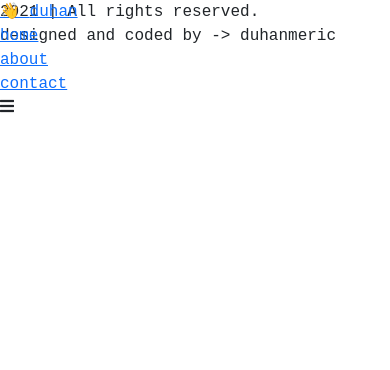
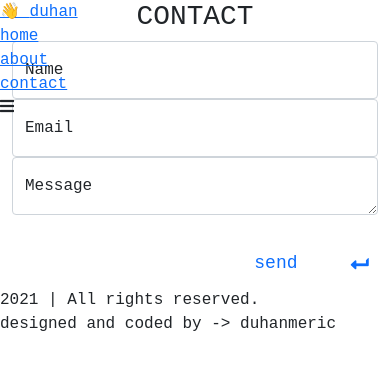
Before and after one commit to duhanmeric/personal-website-2.0, a React (Create React App) app in the folder client/: page /contact in a window 390 px wide. Shown: the top 370 px of the page. Built offline with nearby package versions, Linux system fonts and the light colour scheme.

Commit message:
contact page & responsive

```diff
--- a/client/src/App.tsx
+++ b/client/src/App.tsx
@@ -4,6 +4,7 @@ import { BrowserRouter as Router, Switch, Route } from "react-router-dom";
 import Home from "./views/Home";
 import Footer from "./components/Footer";
 import About from "./views/About";
+import Contact from "./views/Contact";
 
 function App() {
   const [theme, setTheme] = useState(
@@ -35,6 +36,9 @@ function App() {
           <Route exact path="/about">
             <About />
           </Route>
+          <Route exact path="/contact">
+            <Contact />
+          </Route>
         </Switch>
         <Footer />
       </div>
--- a/client/src/index.css
+++ b/client/src/index.css
@@ -2,12 +2,14 @@
   --blackToWhite: #212121;
   --whiteToBlack: #fff;
   --primary: #00ba63;
+  --primary-lowAlpha: rgba(0, 186, 99, 0.4);
 }
 
 body.dark {
   --blackToWhite: #fff;
   --whiteToBlack: #212121;
   --primary: #f44336;
+  --primary-lowAlpha: rgba(244, 67, 54, 0.4);
 }
 
 body {
@@ -32,6 +34,7 @@ code {
 @import "./styles/_aboutShow.css";
 @import "./styles/_aboutMe.css";
 @import "./styles/_aboutTechs.css";
+@import "./styles/_contact.css";
 @import url("https://fonts.googleapis.com/css2?family=Space+Mono:wght@400;700&display=swap");
 
 html,
@@ -48,7 +51,7 @@ body,
 #home,
 #about {
   margin-top: 100px;
-  padding: 0 100px 0 100px;
+  padding: 0 100px;
 }
 
 @media screen and (max-width: 768px) {
--- /dev/null
+++ b/client/src/styles/_contact.css
@@ -0,0 +1,97 @@
+#contact {
+  padding: 50px 100px;
+  margin-top: 100px;
+  height: calc(100vh - 100px);
+  display: flex;
+  flex-direction: column;
+  justify-content: center;
+  align-self: center;
+}
+
+.contact-container {
+  margin-bottom: 50px;
+}
+
+#contact-title {
+  font-weight: bold;
+  font-size: 40px;
+  color: var(--blackToWhite);
+}
+
+form {
+  max-width: 750px;
+  margin: 0 auto;
+}
+
+.contact-col:not(:nth-of-type(3)) {
+  max-width: 400px;
+  margin: 20px auto 0 auto;
+}
+
+.contact-col:nth-of-type(3) .form-floating {
+  margin-top: 30px;
+}
+
+.form-floating:last-of-type textarea {
+  resize: none !important;
+  height: 200px;
+}
+
+.form-control:focus {
+  border-color: var(--primary);
+  box-shadow: 0 0 0 0.25rem var(--primary-lowAlpha);
+}
+
+@media screen and (max-width: 768px) {
+  #contact {
+    padding: 50px 30px;
+  }
+
+  form {
+    max-width: 100% !important;
+  }
+
+  .contact-col {
+    max-width: 100% !important;
+  }
+}
+
+@media screen and (max-width: 992px) {
+  #contact {
+    padding: 50px 30px;
+    height: 100%;
+  }
+
+  .contact-container {
+    margin-bottom: 0;
+  }
+}
+
+@media screen and (min-width: 768px) and (max-width: 992px) {
+  #contact {
+    padding: 50px 30px;
+  }
+
+  form .row {
+    justify-content: center;
+  }
+
+  .contact-col {
+    max-width: 400px;
+  }
+
+  .send-key-container {
+    max-width: 400px;
+  }
+}
+
+@media screen and (min-height: 834px) {
+  #contact {
+    height: calc(100vh - 300px);
+    margin-bottom: 100px;
+    display: flex;
+    flex-direction: column;
+    justify-content: center;
+    align-self: center;
+  }
+}
--- /dev/null
+++ b/client/src/views/Contact.tsx
@@ -0,0 +1,60 @@
+import React from "react";
+import Key from "../components/Key";
+
+const Contact: React.FC = () => {
+  return (
+    <section id="contact">
+      <div className="contact-container">
+        <h1 id="contact-title" className="text-center">
+          CONTACT
+        </h1>
+        <form action="#">
+          <div className="row mx-auto">
+            <div className="col-lg-6 col-xl-6 contact-col">
+              <div className="form-floating">
+                <input
+                  type="text"
+                  className="form-control"
+                  id="floatingInput"
+                  placeholder="Name"
+                />
+                <label htmlFor="floatingInput">Name</label>
+              </div>
+            </div>
+            <div className="col-lg-6 col-xl-6 contact-col">
+              <div className="form-floating">
+                <input
+                  type="email"
+                  className="form-control"
+                  id="floatingEmail"
+                  placeholder="Email"
+                />
+                <label htmlFor="floatingEmail">Email</label>
+              </div>
+            </div>
+            <div className="col-lg-12 col-xl-12 contact-col">
+              <div className="form-floating">
+                <textarea
+                  className="form-control"
+                  placeholder="Leave a message"
+                  id="floatingMessage"
+                ></textarea>
+                <label htmlFor="floatingMessage">Message</label>
+              </div>
+            </div>
+            <div className="send-key-container mt-4 d-flex justify-content-end">
+              <Key
+                keyIcon="fas fa-level-down-alt"
+                keyLink="#"
+                isSocialKey={false}
+                keyText="send"
+              />
+            </div>
+          </div>
+        </form>
+      </div>
+    </section>
+  );
+};
+
+export default Contact;
```
